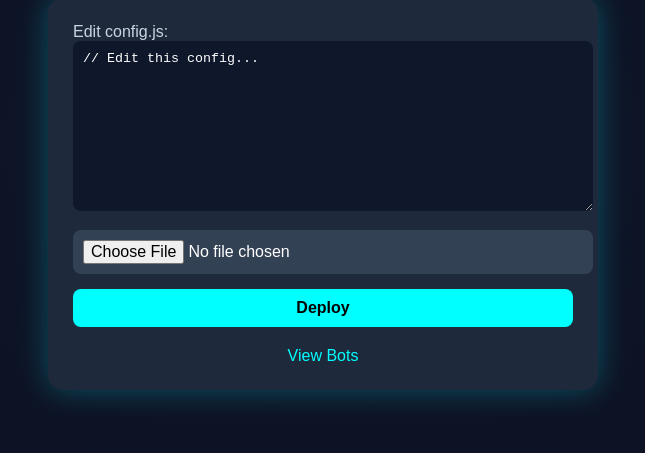
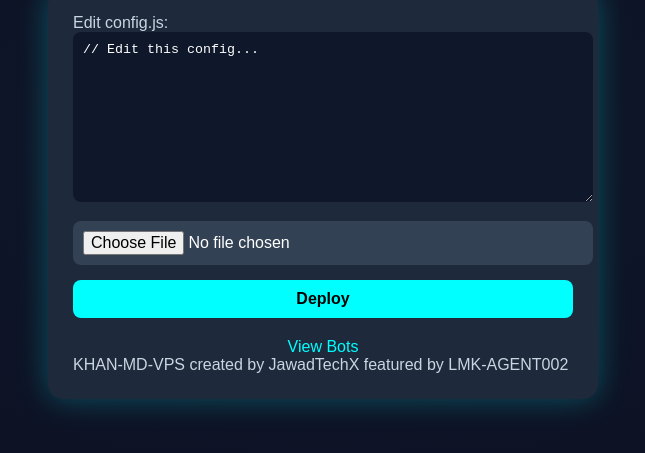
Before and after one commit to LMK360/KHAN-MD-VPS-BOT, a plain HTML site: page dashboard.html in a window 1280 px wide. Shown: the part 255-708 px from the top of the page, without its empty margins (317-962 px from the left). Drawn offline with Linux system fonts and the light colour scheme.

Commit message:
Update dashboard.html

```diff
--- a/dashboard.html
+++ b/dashboard.html
@@ -86,6 +86,8 @@
     <button onclick="deployBot()">Deploy</button>
     <p class="message" id="message"></p>
     <a href="view-bots.html">View Bots</a>
+  <div class="footer">
+    KHAN-MD-VPS created by JawadTechX featured by LMK-AGENT002
   </div>
 
   <script>
```
